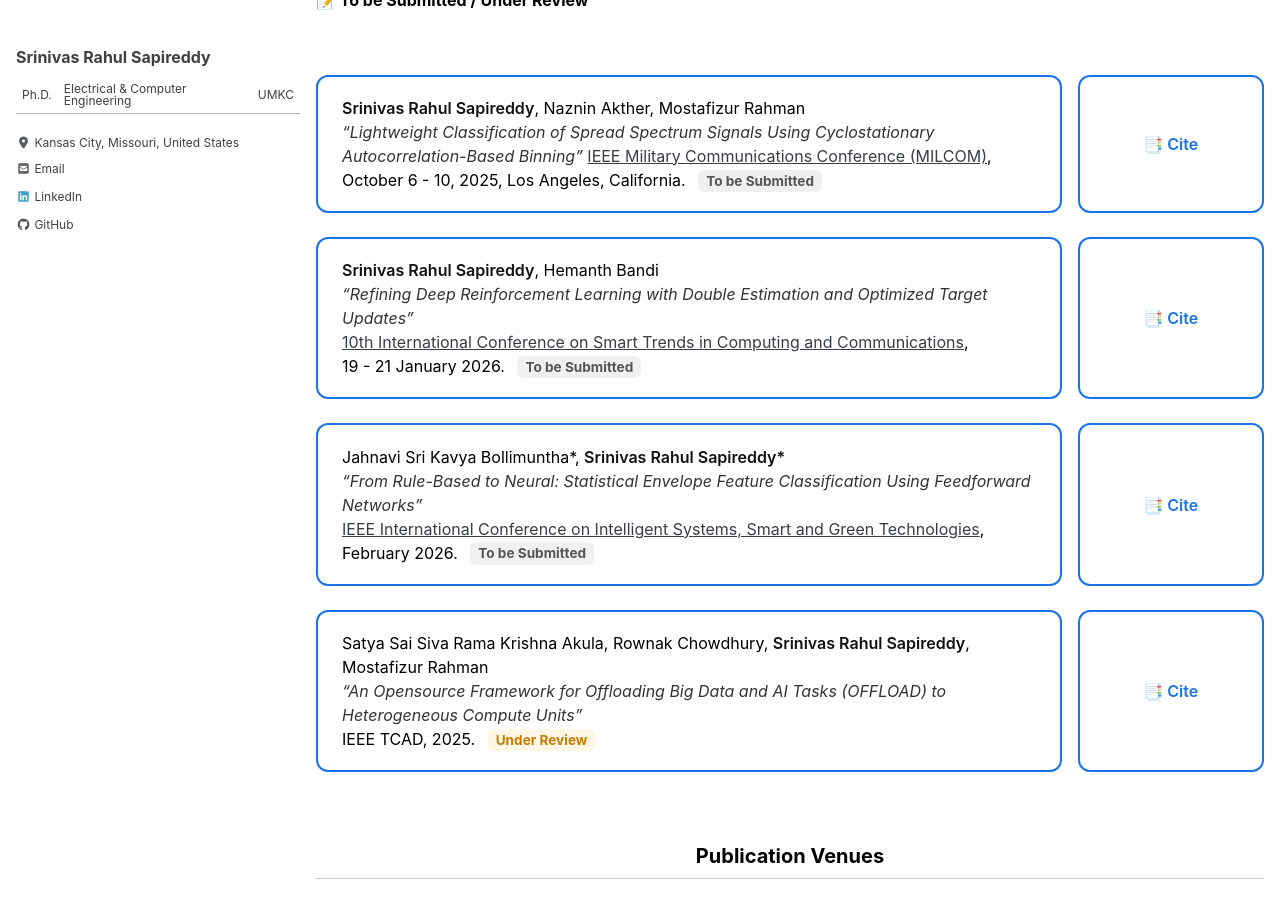
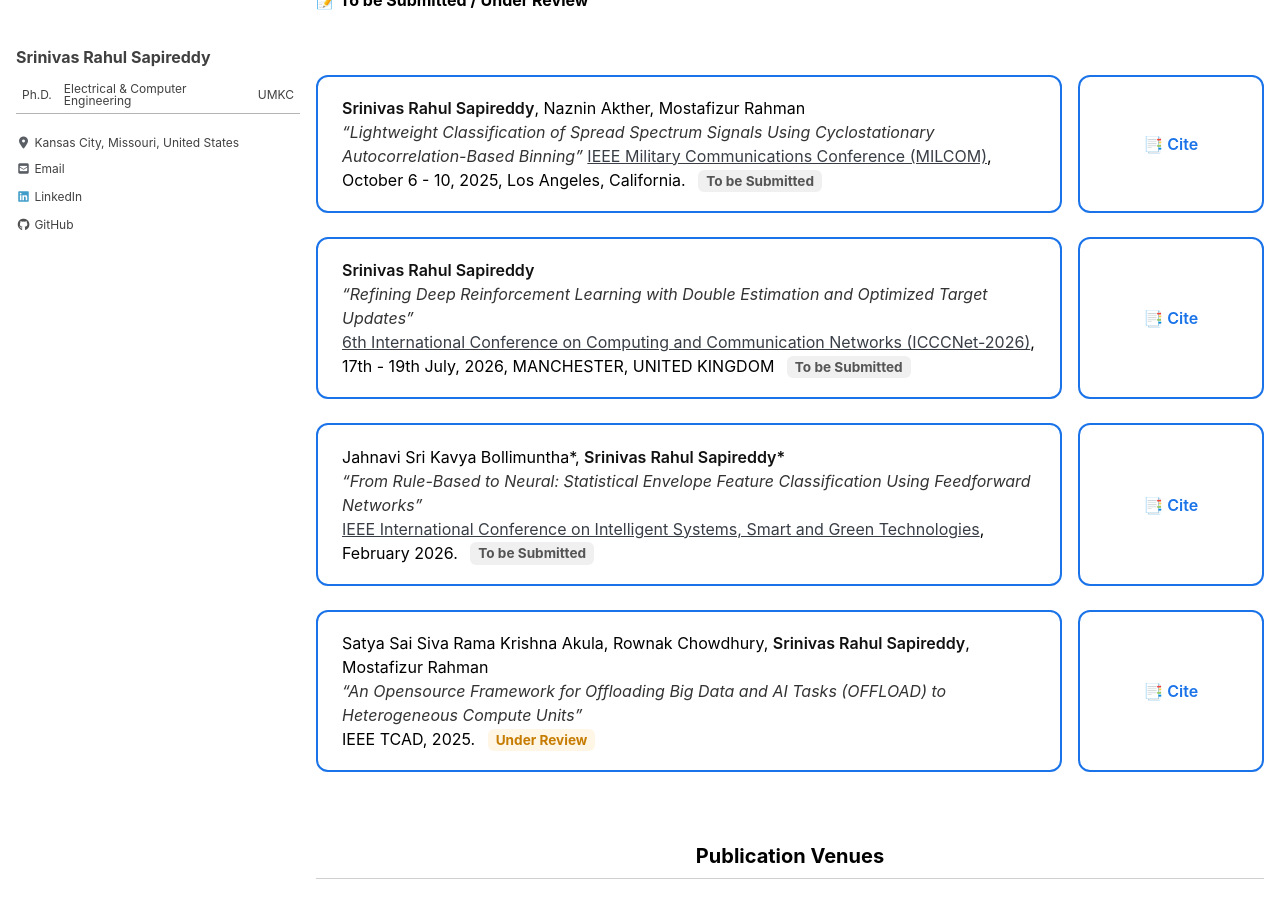
Before and after one commit to srsapireddy/srsapireddy.github.io, a Jekyll site: the page built from _pages/publications.md, in a window 1280 px wide and 900 px high, scrolled down 2495 px. Built offline with Jekyll 4.4.1, drawn with Linux system fonts in a browser that asks for light colours; cached includes are drawn as plain includes; nearby versions of some CDN libraries.

Commit message:
Update publications.md

```diff
--- a/_pages/publications.md
+++ b/_pages/publications.md
@@ -367,9 +367,10 @@ function copyCitation(id) {
     </div>
      <div class="pub-entry">
       <div class="pub-card">
-      <strong>Srinivas Rahul Sapireddy</strong>, Hemanth Bandi<br>
+      <strong>Srinivas Rahul Sapireddy</strong><br>
       <em>“Refining Deep Reinforcement Learning with Double Estimation and Optimized Target Updates”</em><br>
-      <a href="https://www.smartcomconference.com/" target="_blank">10th International Conference on Smart Trends in Computing and Communications</a>,<br> 19 - 21 January 2026. <span class="status pending">To be Submitted</span>
+      <a href="https://icccn.co.uk/PreviousConference" target="_blank">6th International Conference on Computing and Communication Networks
+(ICCCNet-2026)</a>,<br> 17th - 19th July, 2026, MANCHESTER, UNITED KINGDOM <span class="status pending">To be Submitted</span>
     </div>
       <div class="cite-box" onclick="copyCitation('cite2')">
         📑 Cite
```
